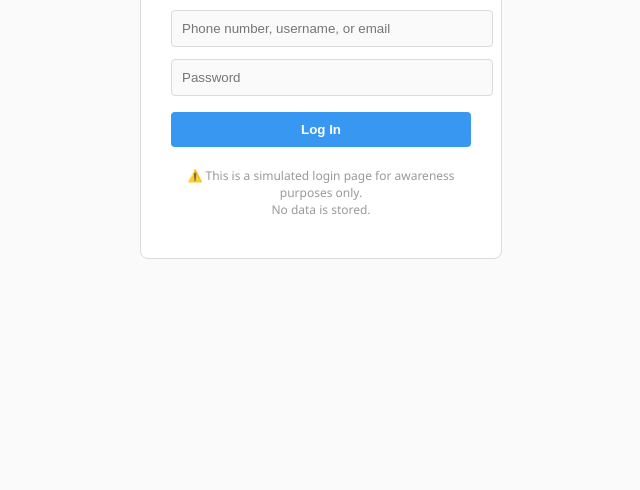
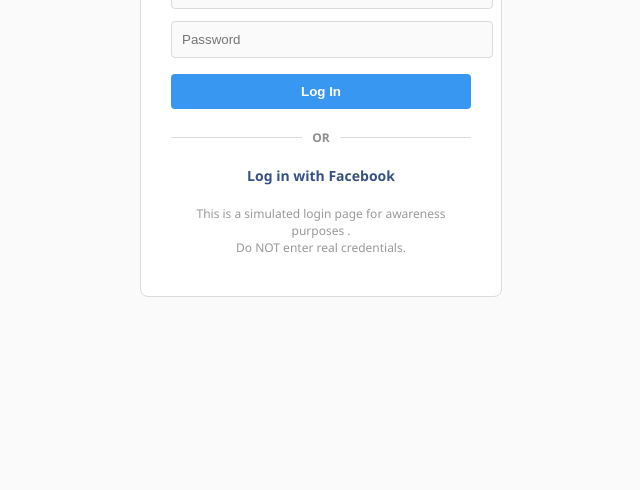
Before and after one commit to imharshtiwari/phishing-awareness-demo, a plain HTML site: page index.html in a window 1280 px wide. Shown: the part 326-816 px from the top of the page, without its empty margins (319-959 px from the left). Drawn offline with Linux system fonts and the light colour scheme.

Commit message:
Update index.html

```diff
--- a/index.html
+++ b/index.html
@@ -3,7 +3,7 @@
 <head>
   <meta charset="UTF-8" />
   <meta name="viewport" content="width=device-width, initial-scale=1.0"/>
-  <title>InstaLook Login</title>
+  <title>SnapLogin - Awareness Demo</title>
   <style>
     body {
       background-color: #fafafa;
@@ -36,7 +36,7 @@
       border-radius: 4px;
       background-color: #fafafa;
     }
-    button {
+    button.login-btn {
       width: 100%;
       padding: 10px;
       background-color: #3897f0;
@@ -47,6 +47,34 @@
       margin-top: 10px;
       cursor: pointer;
     }
+
+    .or-separator {
+      display: flex;
+      align-items: center;
+      text-align: center;
+      margin: 20px 0;
+    }
+    .or-separator hr {
+      flex: 1;
+      border: none;
+      height: 1px;
+      background-color: #dbdbdb;
+    }
+    .or-separator span {
+      margin: 0 10px;
+      font-size: 12px;
+      color: #8e8e8e;
+      font-weight: 600;
+    }
+
+    .facebook-login {
+      color: #385185;
+      font-weight: 600;
+      font-size: 14px;
+      cursor: not-allowed;
+      user-select: none;
+    }
+
     .disclaimer {
       font-size: 12px;
       color: #999;
@@ -56,15 +84,22 @@
 </head>
 <body>
   <div class="container">
-    <div class="logo">📸 SnapLogin</div>
+    <div class="logo">𝐼𝓃𝓈𝓉𝒶𝑔𝓇𝒶𝓂</div>
     <form onsubmit="handleLogin(event)">
       <input type="text" placeholder="Phone number, username, or email" required />
       <input type="password" placeholder="Password" required />
-      <button type="submit">Log In</button>
+      <button class="login-btn" type="submit">Log In</button>
     </form>
+
+    <div class="or-separator">
+      <hr><span>OR</span><hr>
+    </div>
+
+    <div class="facebook-login">Log in with Facebook</div>
+
     <div class="disclaimer">
-      ⚠️ This is a simulated login page for awareness purposes only. <br>
-      No data is stored.
+       This is a simulated login page for awareness purposes .<br>
+      Do NOT enter real credentials.
     </div>
   </div>
 
```
